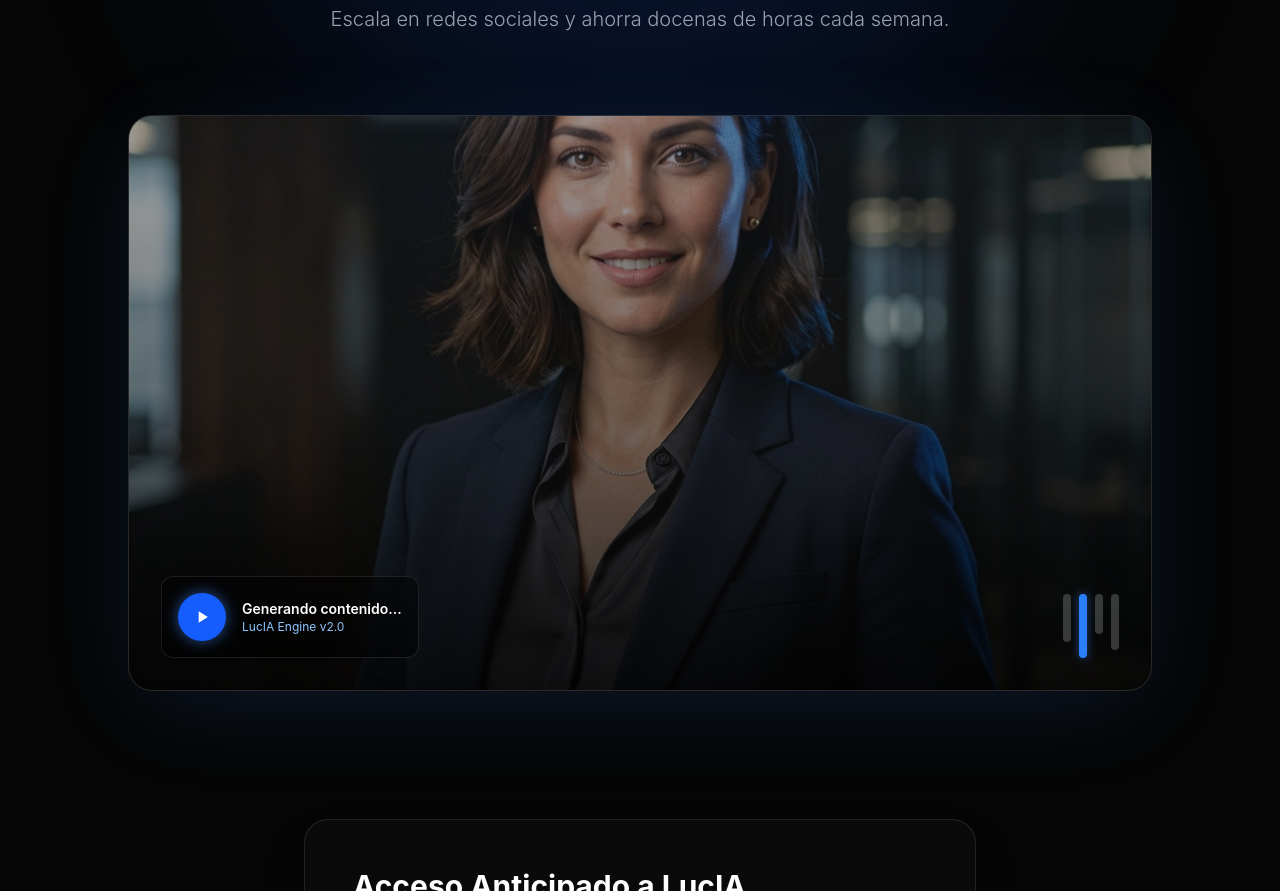
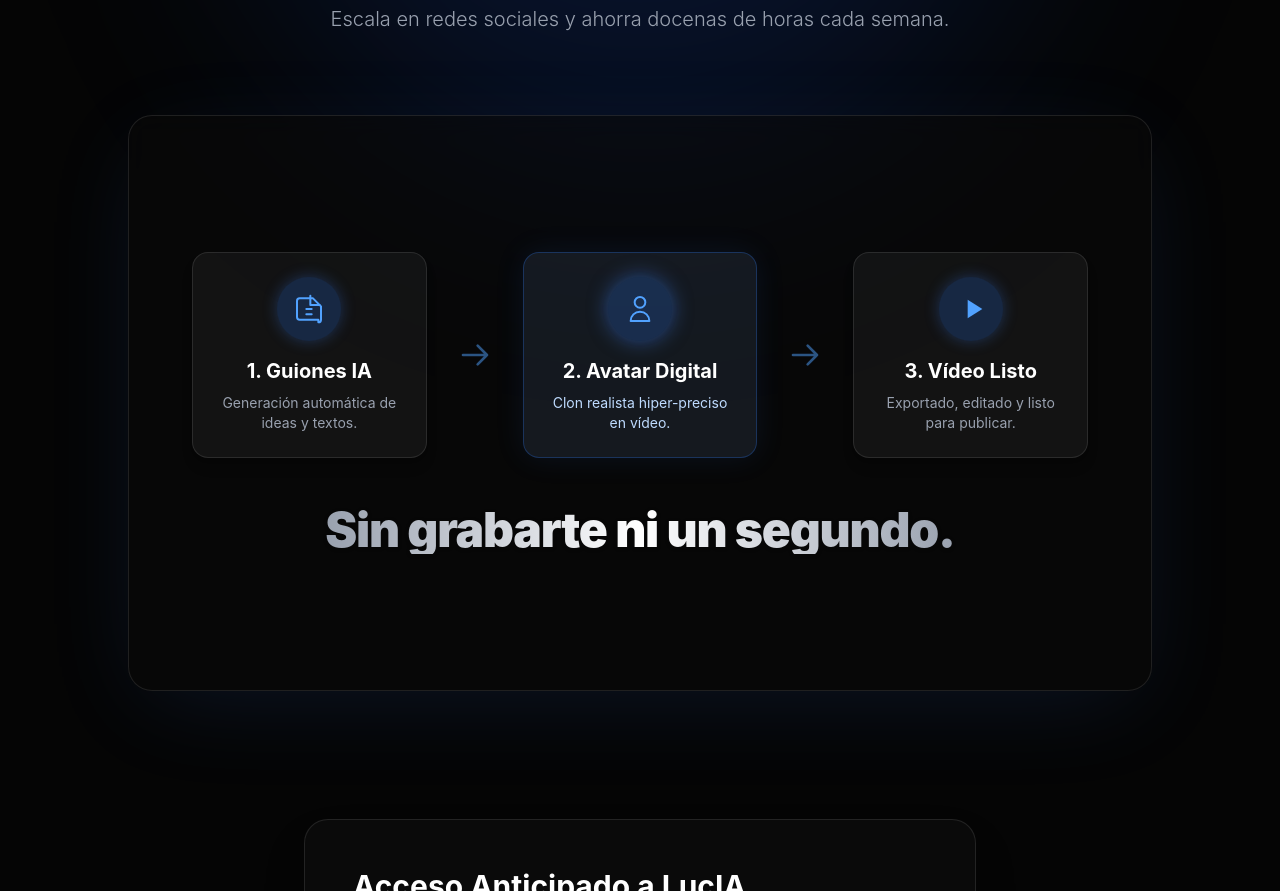
Before and after one commit to beag77707-ship-it/landinglucIA, a React (Vite) app: page / in a window 1280 px wide. Shown: the part 725-1616 px from the top of the page. Built offline with nearby package versions, Linux system fonts and the light colour scheme.

Commit message:
Replace image mockup with CSS workflow graphic

```diff
--- a/src/App.tsx
+++ b/src/App.tsx
@@ -78,31 +78,56 @@ function App() {
           Escala en redes sociales y ahorra docenas de horas cada semana.
         </p>
 
-        {/* Visual Mockup Section */}
-        <div className="relative mt-20 w-full max-w-5xl aspect-video rounded-3xl overflow-hidden border border-white/10 bg-white/5 backdrop-blur-sm z-10 shadow-[0_20px_100px_-20px_rgba(59,130,246,0.2)] group flex items-center justify-center">
-           <img
-              src="/avatar.png"
-              alt="Avatar generado por IA"
-              className="absolute inset-0 w-full h-full object-cover opacity-60 mix-blend-screen group-hover:scale-105 transition-transform duration-1000"
-           />
-           {/* UI Overlay simulando plataforma */}
-           <div className="absolute inset-0 bg-gradient-to-t from-black/80 via-black/20 to-transparent" />
-           <div className="absolute bottom-8 left-8 right-8 flex justify-between items-end">
-              <div className="bg-black/50 backdrop-blur-md border border-white/10 p-4 rounded-xl flex items-center gap-4">
-                 <div className="w-12 h-12 bg-blue-600 rounded-full flex items-center justify-center shadow-[0_0_15px_rgba(59,130,246,0.6)]">
-                    <svg className="w-5 h-5 text-white" fill="currentColor" viewBox="0 0 24 24"><path d="M8 5v14l11-7z"/></svg>
-                 </div>
-                 <div>
-                   <p className="text-sm font-semibold text-white">Generando contenido...</p>
-                   <p className="text-xs text-blue-300">LucIA Engine v2.0</p>
-                 </div>
-              </div>
-              <div className="hidden md:flex gap-2">
-                 <div className="w-2 h-12 bg-white/20 rounded-full animate-pulse" />
-                 <div className="w-2 h-16 bg-blue-500 rounded-full shadow-[0_0_10px_rgba(59,130,246,0.5)]" />
-                 <div className="w-2 h-10 bg-white/20 rounded-full animate-pulse delay-75" />
-                 <div className="w-2 h-14 bg-white/20 rounded-full animate-pulse delay-150" />
-              </div>
+        {/* Visual Mockup Section - Infographic */}
+        <div className="relative mt-20 w-full max-w-5xl aspect-[16/10] md:aspect-video rounded-3xl overflow-hidden border border-white/10 bg-[#0a0a0a]/50 backdrop-blur-md z-10 shadow-[0_20px_100px_-20px_rgba(59,130,246,0.15)] flex flex-col items-center justify-center p-8">
+           <div className="absolute inset-0 bg-[radial-gradient(ellipse_at_center,_var(--tw-gradient-stops))] from-blue-900/10 via-transparent to-transparent pointer-events-none" />
+
+           <div className="flex flex-col md:flex-row items-center justify-center w-full max-w-4xl gap-4 md:gap-8 z-10 relative">
+
+             {/* Step 1: Guiones */}
+             <div className="flex-1 w-full bg-white/5 border border-white/10 p-6 rounded-2xl flex flex-col items-center text-center shadow-lg hover:bg-white/10 transition-colors">
+               <div className="w-16 h-16 bg-blue-500/20 text-blue-400 rounded-full flex items-center justify-center mb-4 shadow-[0_0_15px_rgba(59,130,246,0.3)]">
+                 <svg className="w-8 h-8" fill="none" stroke="currentColor" viewBox="0 0 24 24"><path strokeLinecap="round" strokeLinejoin="round" strokeWidth="1.5" d="M19 20H5a2 2 0 01-2-2V6a2 2 0 012-2h10l6 6v10a2 2 0 01-2 2z"></path><path strokeLinecap="round" strokeLinejoin="round" strokeWidth="1.5" d="M13 2v7h7M10 12h4m-4 4h4"></path></svg>
+               </div>
+               <h3 className="text-xl font-bold text-white mb-2">1. Guiones IA</h3>
+               <p className="text-sm text-gray-400">Generación automática de ideas y textos.</p>
+             </div>
+
+             {/* Arrow */}
+             <div className="hidden md:flex flex-col items-center justify-center opacity-50">
+               <svg className="w-8 h-8 text-blue-400 animate-pulse" fill="none" stroke="currentColor" viewBox="0 0 24 24"><path strokeLinecap="round" strokeLinejoin="round" strokeWidth="2" d="M14 5l7 7m0 0l-7 7m7-7H3"></path></svg>
+             </div>
+
+             {/* Step 2: Avatar */}
+             <div className="flex-1 w-full bg-white/5 border border-blue-500/30 p-6 rounded-2xl flex flex-col items-center text-center shadow-[0_0_30px_rgba(59,130,246,0.1)] relative overflow-hidden group">
+               <div className="absolute inset-0 bg-blue-500/5 group-hover:bg-blue-500/10 transition-colors" />
+               <div className="w-16 h-16 bg-blue-500/20 text-blue-400 rounded-full flex items-center justify-center mb-4 shadow-[0_0_20px_rgba(59,130,246,0.5)] z-10">
+                 <svg className="w-8 h-8" fill="none" stroke="currentColor" viewBox="0 0 24 24"><path strokeLinecap="round" strokeLinejoin="round" strokeWidth="1.5" d="M16 7a4 4 0 11-8 0 4 4 0 018 0zM12 14a7 7 0 00-7 7h14a7 7 0 00-7-7z"></path></svg>
+               </div>
+               <h3 className="text-xl font-bold text-white mb-2 z-10">2. Avatar Digital</h3>
+               <p className="text-sm text-blue-200 z-10">Clon realista hiper-preciso en vídeo.</p>
+             </div>
+
+             {/* Arrow */}
+             <div className="hidden md:flex flex-col items-center justify-center opacity-50">
+               <svg className="w-8 h-8 text-blue-400 animate-pulse delay-75" fill="none" stroke="currentColor" viewBox="0 0 24 24"><path strokeLinecap="round" strokeLinejoin="round" strokeWidth="2" d="M14 5l7 7m0 0l-7 7m7-7H3"></path></svg>
+             </div>
+
+             {/* Step 3: Contenido */}
+             <div className="flex-1 w-full bg-white/5 border border-white/10 p-6 rounded-2xl flex flex-col items-center text-center shadow-lg hover:bg-white/10 transition-colors">
+               <div className="w-16 h-16 bg-blue-500/20 text-blue-400 rounded-full flex items-center justify-center mb-4 shadow-[0_0_15px_rgba(59,130,246,0.3)]">
+                 <svg className="w-8 h-8 ml-1" fill="currentColor" viewBox="0 0 24 24"><path d="M8 5v14l11-7z"/></svg>
+               </div>
+               <h3 className="text-xl font-bold text-white mb-2">3. Vídeo Listo</h3>
+               <p className="text-sm text-gray-400">Exportado, editado y listo para publicar.</p>
+             </div>
+
+           </div>
+
+           <div className="mt-12 text-center z-10">
+              <h2 className="text-3xl md:text-5xl font-black text-transparent bg-clip-text bg-gradient-to-r from-gray-400 via-white to-gray-400 tracking-tight drop-shadow-sm">
+                Sin grabarte ni un segundo.
+              </h2>
            </div>
         </div>
 
```
